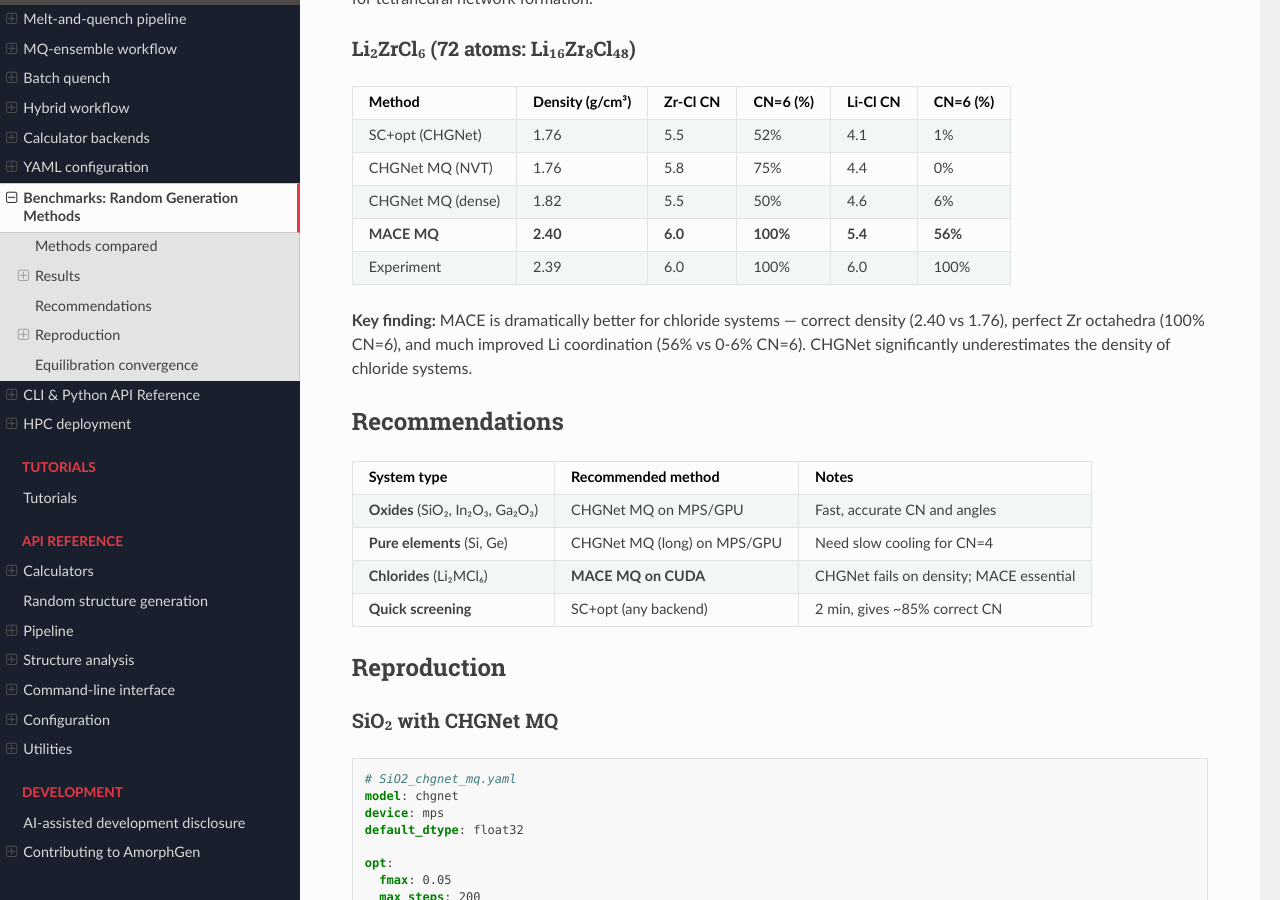
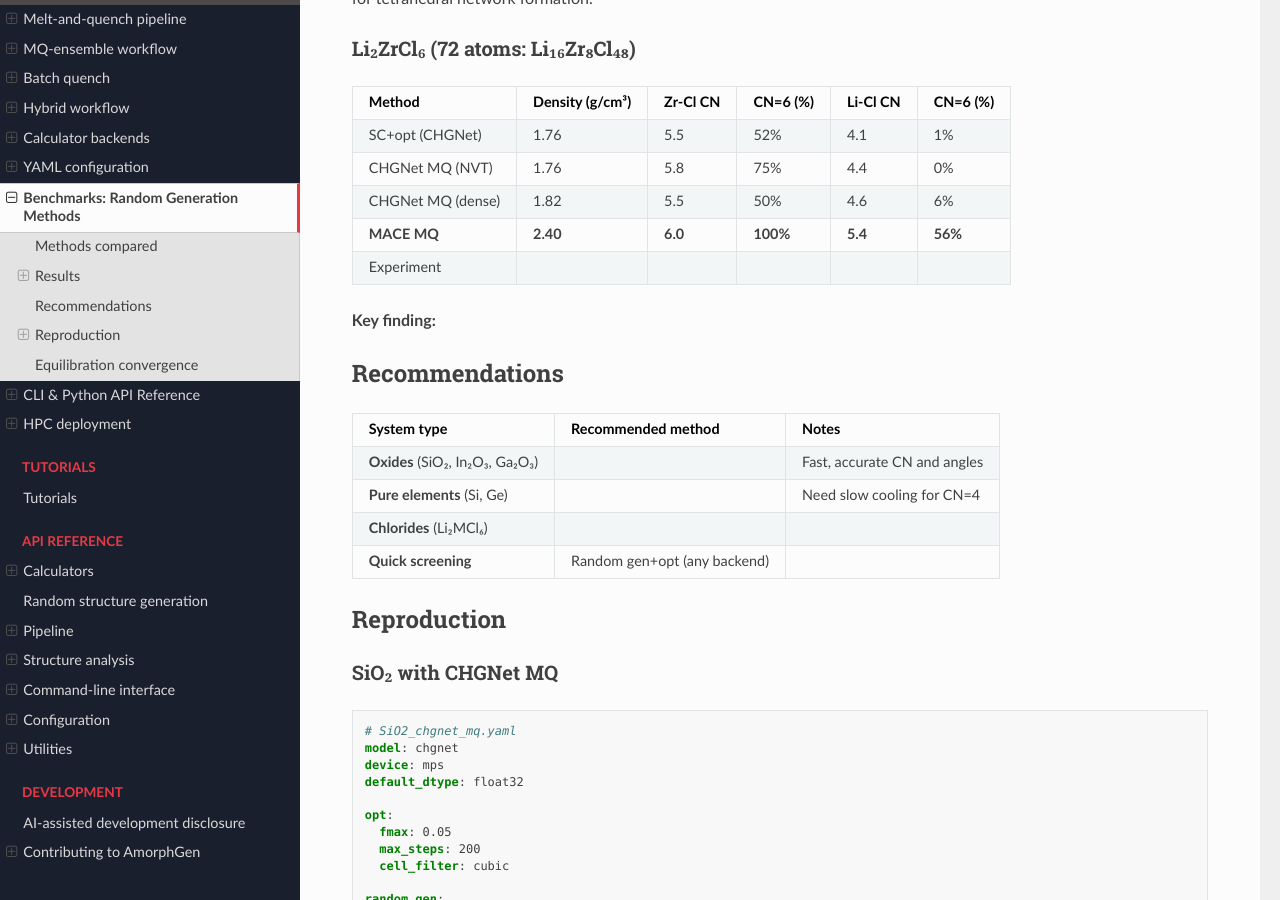
Before and after one commit to SMTG-Bham/AmorphGen, a Sphinx documentation site: the page built from docs/guides/benchmarks.md, in a window 1280 px wide and 900 px high, scrolled down 1288 px. Built offline with Sphinx 7.4.7 and the Read the Docs theme 3.1.0, drawn with Linux system fonts in a browser that asks for light colours; some of the changed text lies outside the part shown.

Commit message:
Update benchmarks.md

````diff
--- a/docs/guides/benchmarks.md
+++ b/docs/guides/benchmarks.md
@@ -7,9 +7,9 @@ available in AmorphGen, tested on SiO₂, Si, and Li₂ZrCl₆.
 
 | Method | Description | Typical time (48-72 atoms, Mac M-series) |
 |--------|-------------|----------------------------------------|
-| **SC+opt** | SC random placement → static optimisation | ~2 min |
-| **CHGNet MQ** | SC random → hybrid melt-quench (CHGNet, MPS) | ~8-20 min |
-| **MACE MQ** | SC random → hybrid melt-quench (MACE, CPU) | ~1-2 hours |
+| **Random gen+opt** |  random placement → static optimisation | ~2 min |
+| **CHGNet MQ** |  random → hybrid melt-quench (CHGNet, MPS) | ~8-20 min |
+| **MACE MQ** |  random → hybrid melt-quench (MACE, CPU) | ~1-2 hours |
 
 The hybrid melt-quench (MQ) workflow skips the melt stage (stages 2-3)
 since the random structure is already disordered:
@@ -57,21 +57,18 @@ network formation.
 | CHGNet MQ (NVT) | 1.76 | 5.8 | 75% | 4.4 | 0% |
 | CHGNet MQ (dense) | 1.82 | 5.5 | 50% | 4.6 | 6% |
 | **MACE MQ** | **2.40** | **6.0** | **100%** | **5.4** | **56%** |
-| Experiment | 2.39 | 6.0 | 100% | 6.0 | 100% |
+| Experiment |   | |   |   |  |
 
-**Key finding:** MACE is dramatically better for chloride systems —
-correct density (2.40 vs 1.76), perfect Zr octahedra (100% CN=6),
-and much improved Li coordination (56% vs 0-6% CN=6). CHGNet
-significantly underestimates the density of chloride systems.
+**Key finding:**
 
 ## Recommendations
 
 | System type | Recommended method | Notes |
 |-------------|-------------------|-------|
-| **Oxides** (SiO₂, In₂O₃, Ga₂O₃) | CHGNet MQ on MPS/GPU | Fast, accurate CN and angles |
-| **Pure elements** (Si, Ge) | CHGNet MQ (long) on MPS/GPU | Need slow cooling for CN=4 |
-| **Chlorides** (Li₂MCl₆) | **MACE MQ on CUDA** | CHGNet fails on density; MACE essential |
-| **Quick screening** | SC+opt (any backend) | 2 min, gives ~85% correct CN |
+| **Oxides** (SiO₂, In₂O₃, Ga₂O₃) |   | Fast, accurate CN and angles |
+| **Pure elements** (Si, Ge) |  | Need slow cooling for CN=4 |
+| **Chlorides** (Li₂MCl₆) |  |   |
+| **Quick screening** | Random gen+opt (any backend) |   |
 
 ## Reproduction
 
@@ -245,7 +242,3 @@ report = convergence_report(
 ```
 
 Key convergence criteria:
-- **Energy drift** < 0.001 eV/atom/ps
-- **Block average test** PASSED (block means within 2× SEM)
-- **MSD** linear (liquid) at high T, plateau (glass) at low T
-- **RDF** overlapping across time windows
````
